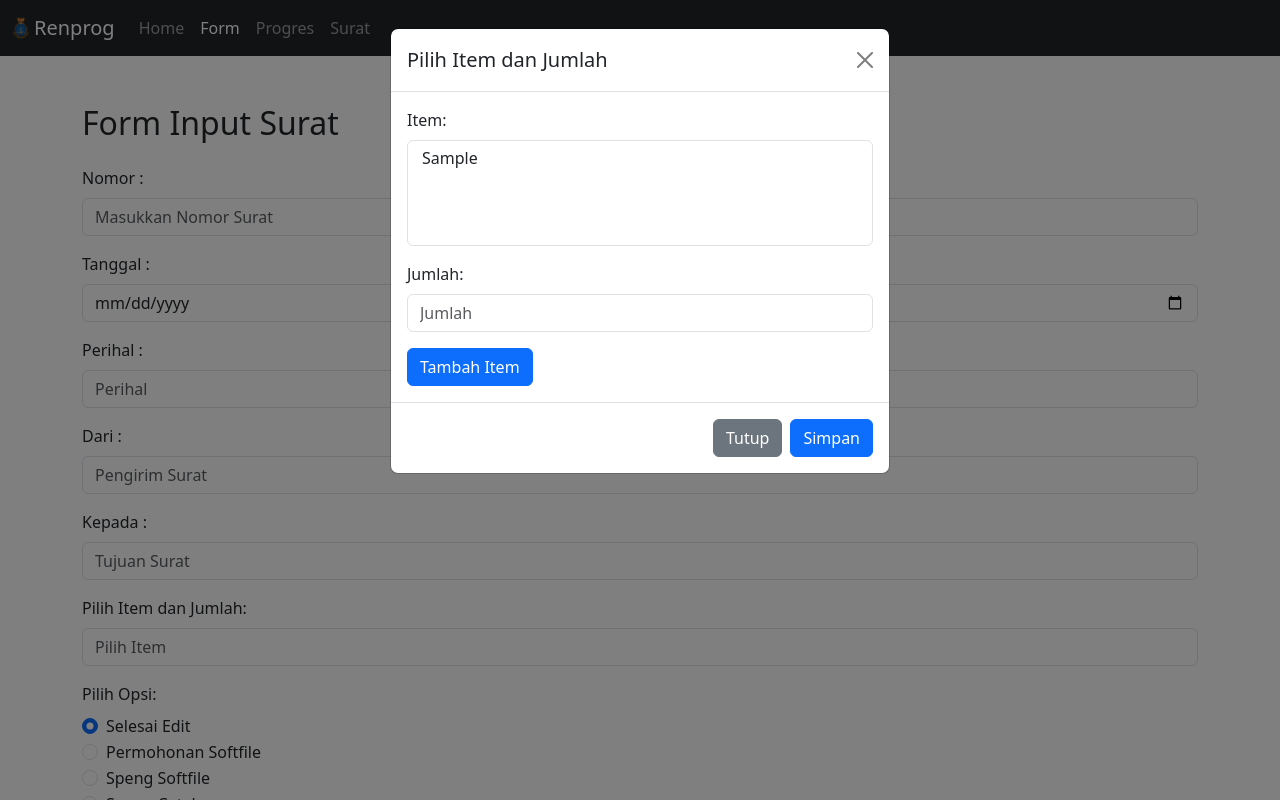
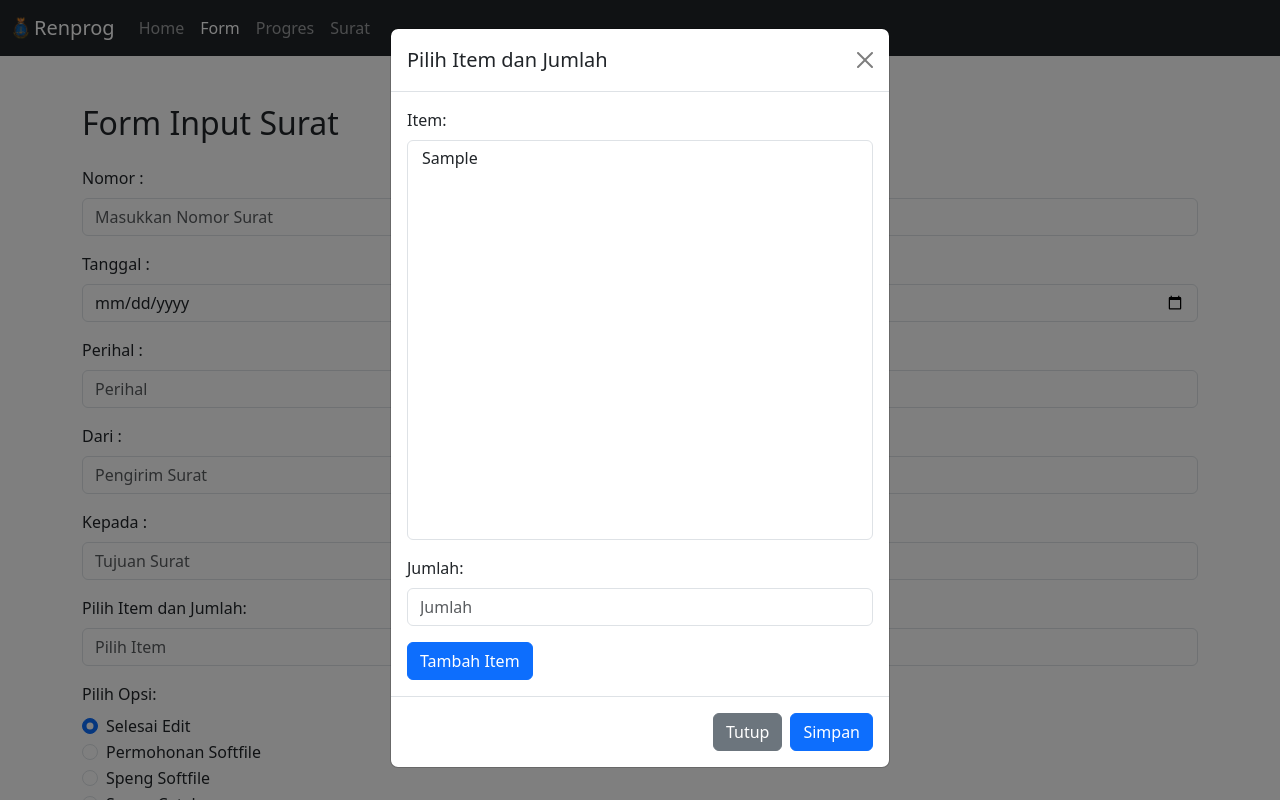
Before and after one commit to satriotegas/renprog, a PHP site: page /form.php in a window 1280 px wide, after a click that opens the changed part. Run offline with PHP 8.4, Linux system fonts and the light colour scheme; tables that the repository leaves empty or names only in its code hold one stand-in row (values such as "Sample post").

Commit message:
edit tinggi option item modal

```diff
--- a/form.php
+++ b/form.php
@@ -57,10 +57,10 @@ require "conn.php";
                                 <h5 class="modal-title" id="itemModalLabel">Pilih Item dan Jumlah</h5>
                                 <button type="button" class="btn-close" data-bs-dismiss="modal" aria-label="Close"></button>
                             </div>
-                            <div class="modal-body">
+                            <div class="modal-body" >
                                 <div class="mb-3">
                                     <label for="itemList" class="form-label">Item:</label>
-                                    <select class="form-select" id="itemList" multiple>
+                                    <select class="form-select" id="itemList" multiple style="height: 50vh;">
                                         <!-- tampilkan option item stok -->
                                         <?php
                                         $sql = "SELECT * FROM item";
```
